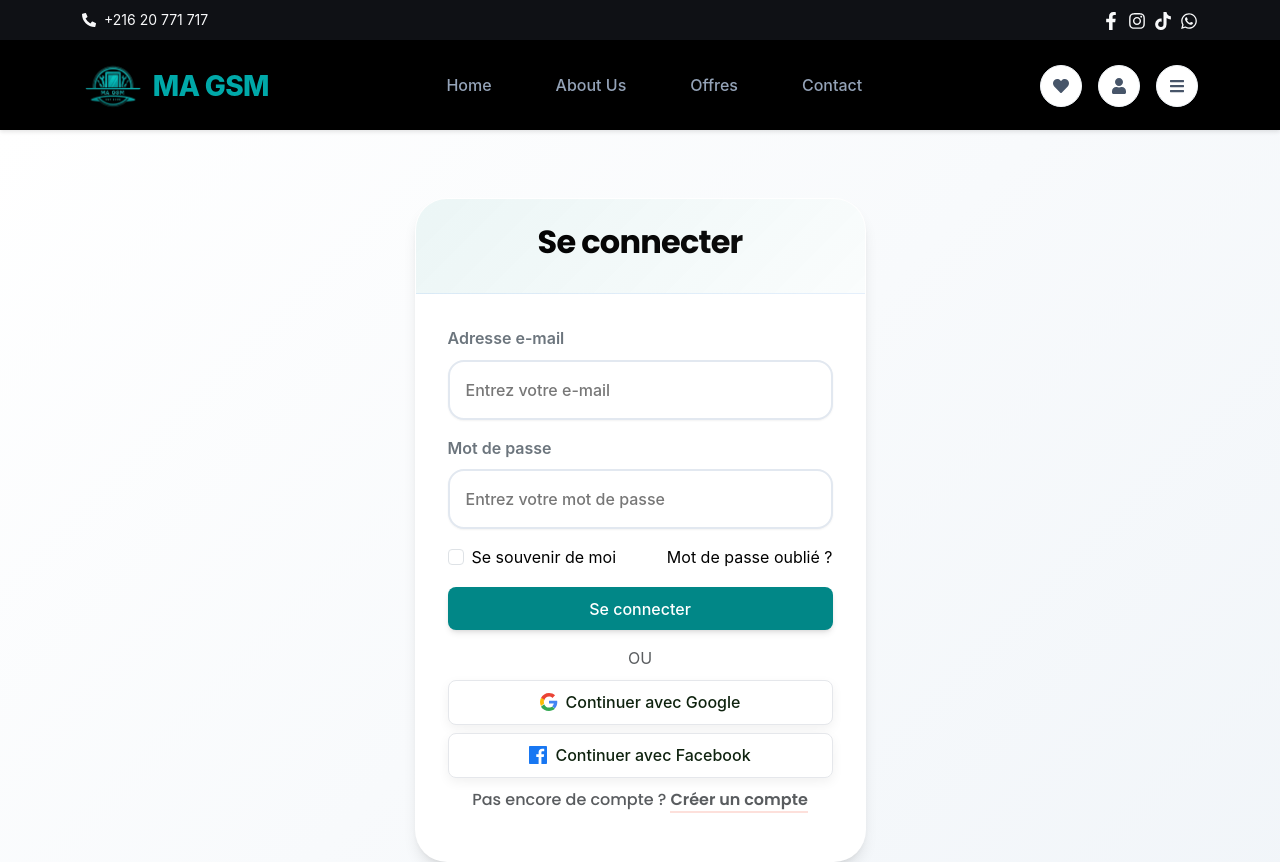
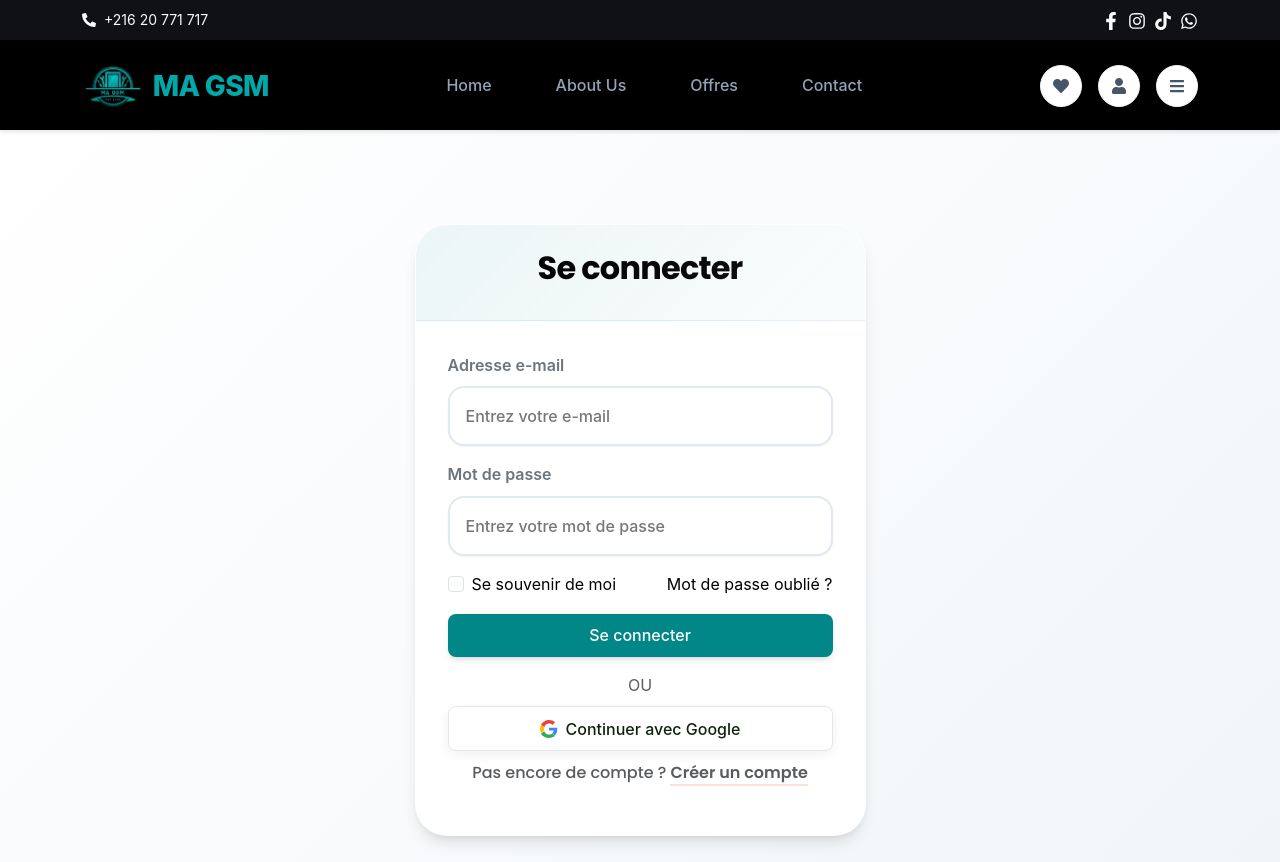
Before and after one commit to tricoders3/MaGsm, a React (Create React App) app in the folder frontend/: page /login in a window 1280 px wide. Shown: the top 862 px of the page. Built offline with nearby package versions, Linux system fonts and the light colour scheme; no server answers.

Commit message:
Remove Facebook login option from login.jsx
Removed Facebook login functionality from the login screen.

```diff
--- a/frontend/src/screens/login.jsx
+++ b/frontend/src/screens/login.jsx
@@ -71,13 +71,6 @@ const Login = () => {
     window.location.href = `${BASE_URL}/api/auth/google`;
   };
 
-  // Connexion Facebook
-  const loginWithFacebook = () => {
-    if (window.innerWidth > 768) {
-      toast.info("Redirection vers Facebook…");
-    }
-    window.location.href = `${BASE_URL}/api/auth/facebook`;
-  };
 
 
 
@@ -164,17 +157,8 @@ const Login = () => {
                   Continuer avec Google
                 </button>
 
-                {/* Facebook */}
-                <button
-  className="btn btn-facebook w-100 mb-2 social-btn gap-2"
-  onClick={loginWithFacebook}
->
-  {/* SVG Facebook icon in blue */}
-  <svg width="18" height="18" viewBox="0 0 24 24" fill="#1877F2">
-    <path d="M22.675 0h-21.35C.594 0 0 .593 0 1.326v21.348C0 23.406.594 24 1.325 24h11.495v-9.294H9.692v-3.622h3.128V8.413c0-3.1 1.893-4.788 4.658-4.788 1.325 0 2.463.099 2.795.143v3.24h-1.918c-1.504 0-1.796.715-1.796 1.763v2.313h3.588l-.467 3.622h-3.121V24h6.116c.73 0 1.324-.594 1.324-1.326V1.326C24 .593 23.406 0 22.675 0z"/>
-  </svg>
-  Continuer avec Facebook
-</button>
+
+
 
                 <div className="text-center mb-3">
                   <p className="text-muted auth-text">
```
